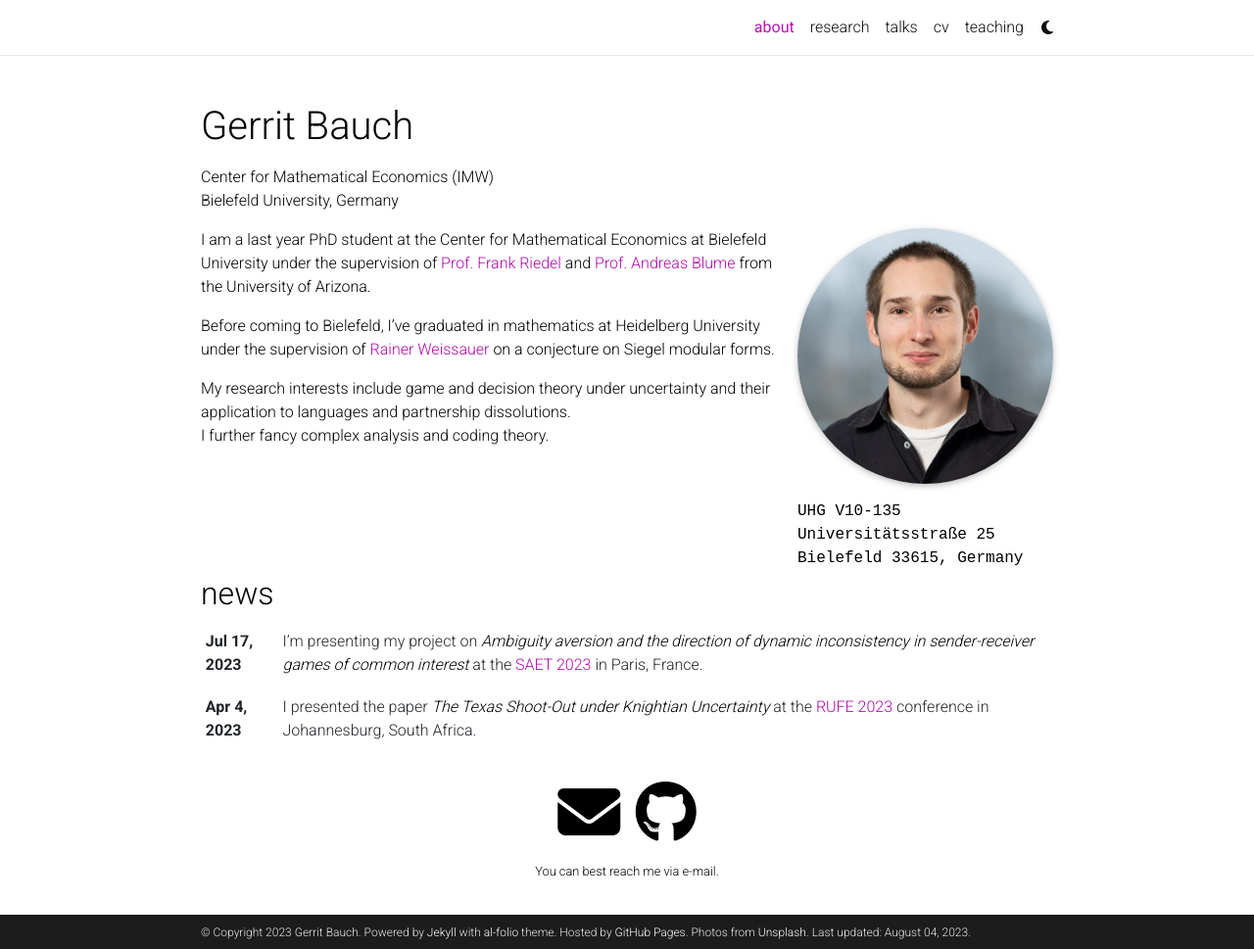
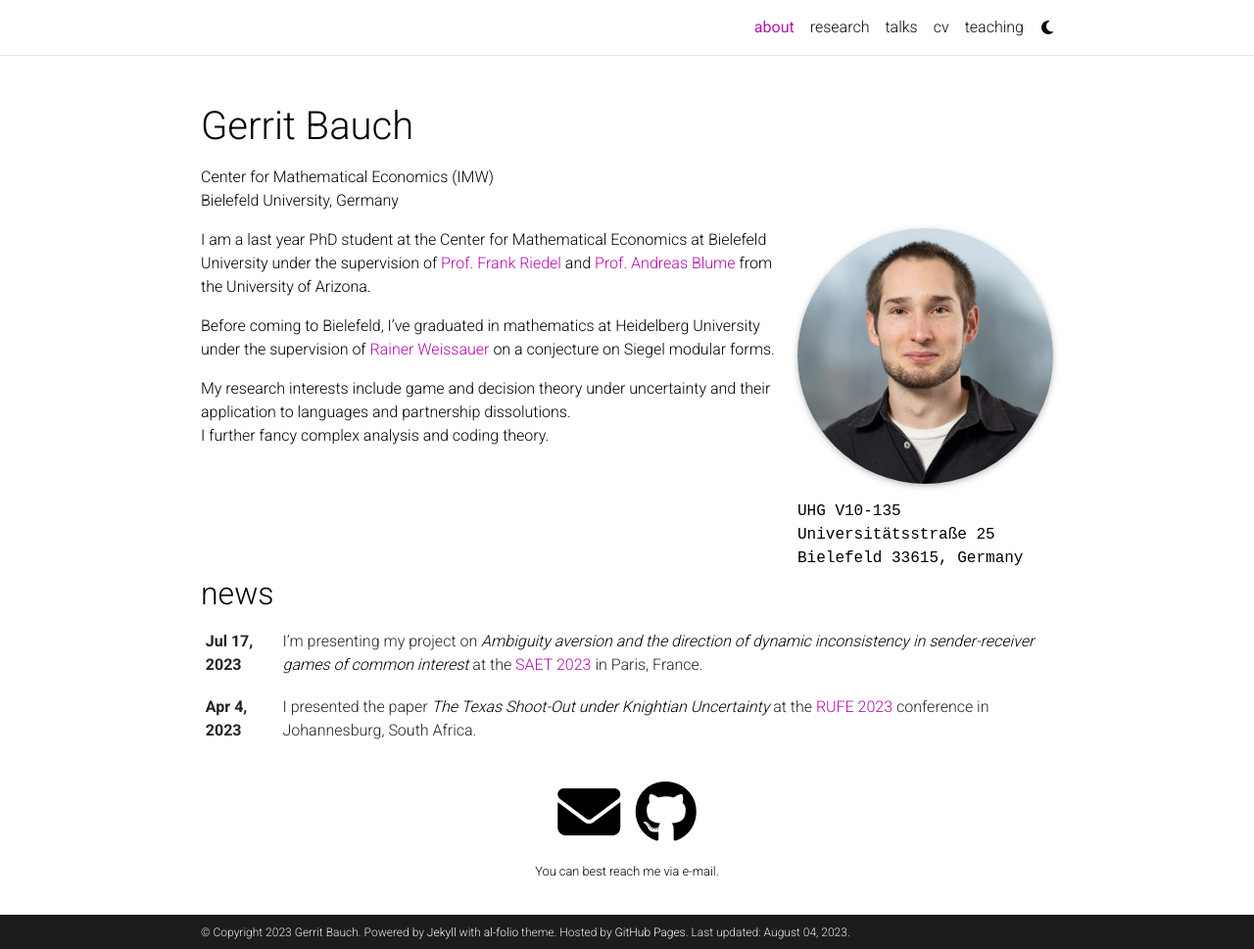
Before and after one commit to gbauch/gbauch.github.io, a Jekyll site: the page built from _pages/about.md, in a window 1280 px wide and 969 px high. Shown: the whole window at 98% size. Built offline with Jekyll 4.4.1, drawn with Linux system fonts in a browser that asks for light colours; full-size pictures stand in for the smaller copies a plugin makes; comment, search, counter and statistics services are not loaded; a style sheet for code colours, icons or effects is not loaded.

Commit message:
Update _config.yml

```diff
--- a/_config.yml
+++ b/_config.yml
@@ -12,11 +12,10 @@
 footer_text: >
   Powered by <a href="https://jekyllrb.com/" target="_blank">Jekyll</a> with <a href="https://github.com/alshedivat/al-folio">al-folio</a> theme.
   Hosted by <a href="https://pages.github.com/" target="_blank">GitHub Pages</a>.
-  Photos from <a href="https://unsplash.com" target="_blank">Unsplash</a>.
 keywords: jekyll, jekyll-theme, academic-website, portfolio-website  # add your own keywords or leave empty
 
 lang: en # the language of your site (for example: en, fr, cn, ru, etc.)
-icon: ⚛️  # the emoji used as the favicon (alternatively, provide image name in /assets/img/)
+icon: # the emoji used as the favicon (alternatively, provide image name in /assets/img/)
 
 url: https://gbauch.github.io # the base hostname & protocol for your site
 baseurl: # the subpath of your site, e.g. /blog/
```
